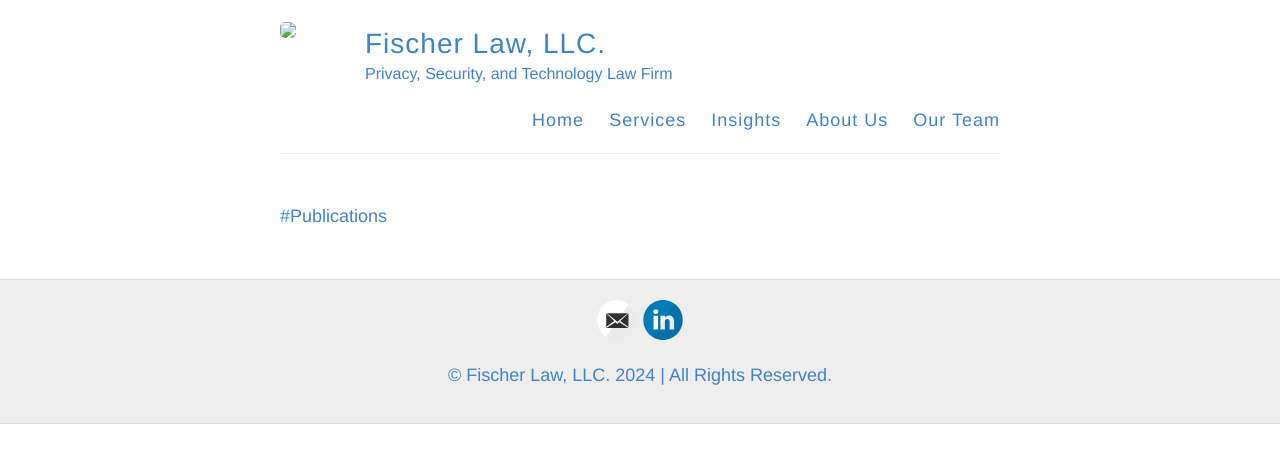
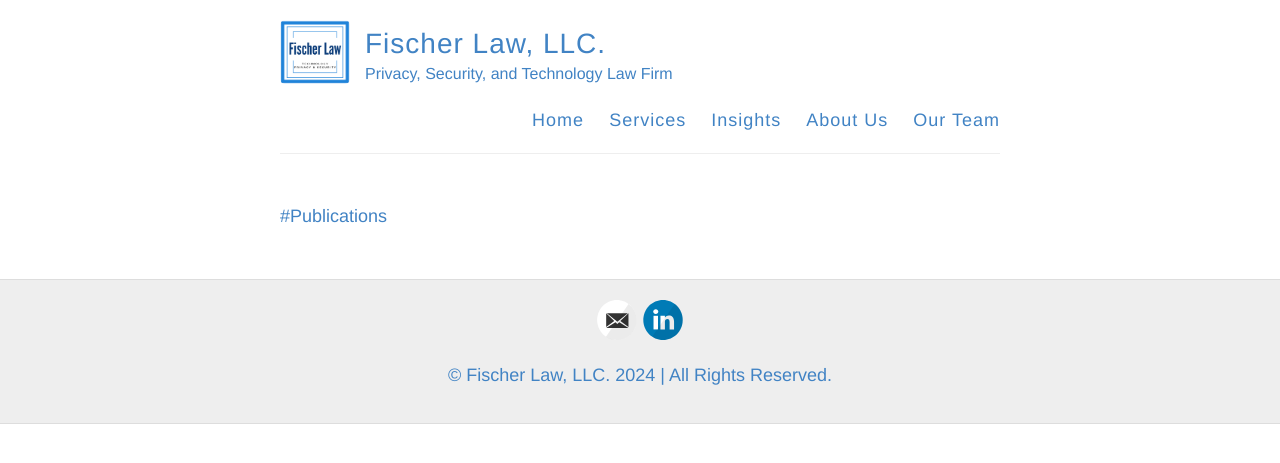
Before and after one commit to jfischeresq/jordanfischerlaw.github.io, a Jekyll site: the page built from publications.md, in a window 1280 px wide. Shown: the top 463 px of the page. Built offline with Jekyll 4.4.1, drawn with Linux system fonts in a browser that asks for light colours; our own code applies the rules of GitHub Pages for plain Markdown files.

Commit message:
Fix avatar image url
Make relative to root of site instead  of relative to local page

```diff
--- a/_config.yml
+++ b/_config.yml
@@ -9,7 +9,7 @@
 description: "Privacy, Security, and Technology Law Firm"
 
 # URL of your avatar or profile pic (you could use your GitHub profile pic)
-avatar: "images/Fischer Law Logo High Res cropped.png"
+avatar: "/images/Fischer Law Logo High Res cropped.png"
 
 #
 # Flags below are optional
```
